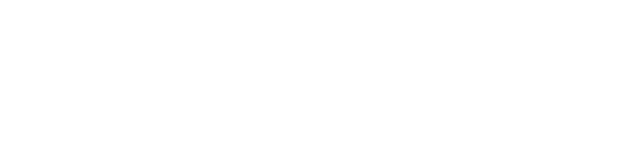
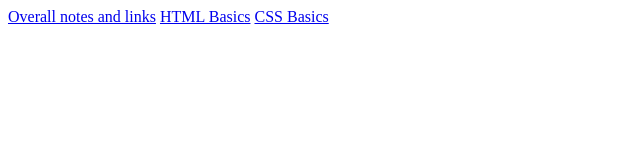
Before and after one commit to jpmoranpac/OdinProject, a plain HTML site: page index.html in a window 1280 px wide. Shown: the whole page, without its empty margins (0-640 px from the left). Drawn offline with Linux system fonts and the light colour scheme.

Commit message:
Add links to subpages for GitHub Pages

```diff
--- a/index.html
+++ b/index.html
@@ -6,6 +6,8 @@
     <title>Odin Project Learning Index</title>
 </head>
 <body>
-
+    <a href="UsefulLinksAndNotes.html">Overall notes and links</a>
+    <a href="HTML_Basics/index.html">HTML Basics</a>
+    <a href="CSS_Basics/CSS_Notes.html">CSS Basics</a>
 </body>
 </html>
```
